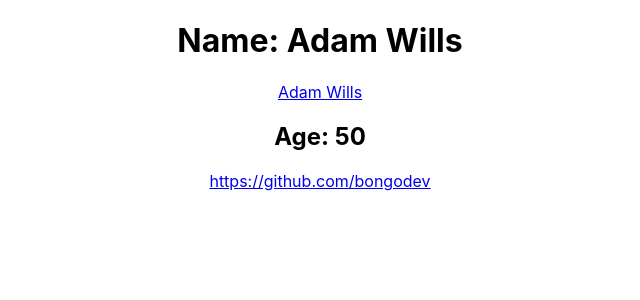
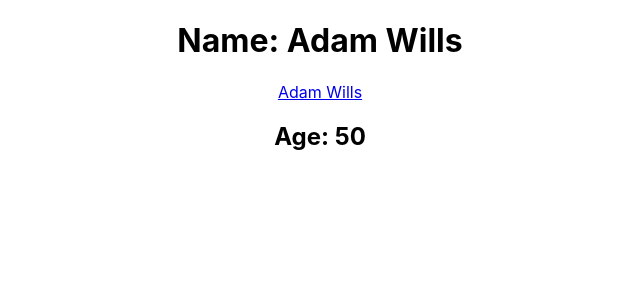
Before and after one commit to bongodev/react-js, a React (Create React App) app: page / in a window 1280 px wide. Shown: the top 300 px of the page, without its empty margins (320-960 px from the left). Built offline with nearby package versions, Linux system fonts and the light colour scheme.

Commit message:
remove consumer

```diff
--- a/src/App.js
+++ b/src/App.js
@@ -3,8 +3,6 @@
 import UserContext from './context/UserContext';
 
 import './App.css';
-
-const Url = ({ href }) => <a href={href}>{href}</a>;
 
 function App() {
   const [user, setUser] = useState();
@@ -33,9 +31,6 @@
     <div className="App">
       <UserContext.Provider value={user}>
         <Profile />
-        <UserContext.Consumer>
-          {({ url }) => <Url href={url} />}
-        </UserContext.Consumer>
       </UserContext.Provider>
     </div>
   );
```
